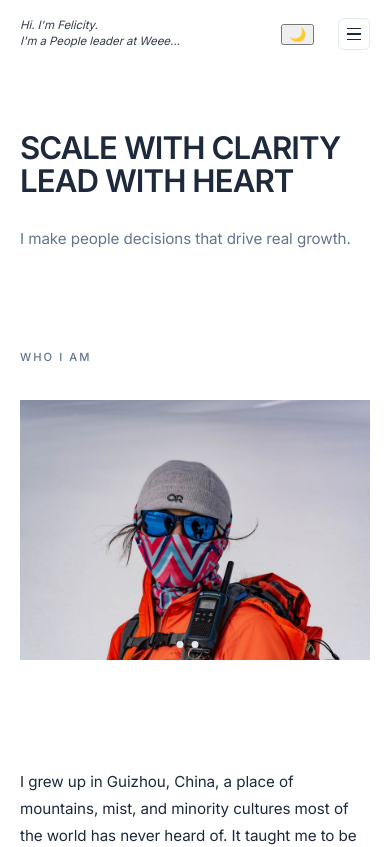
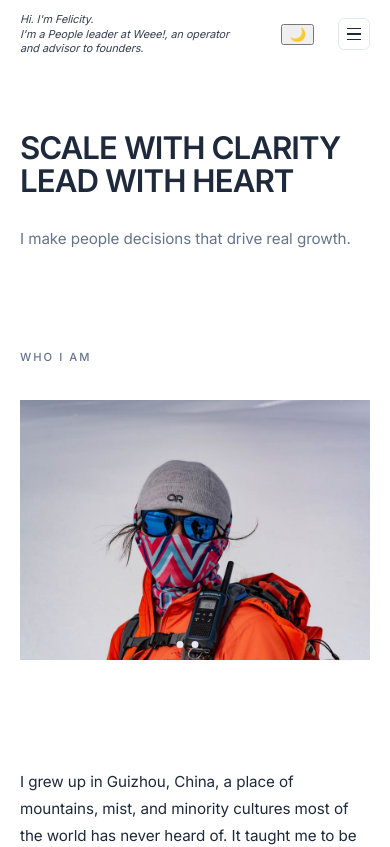
Before and after one commit to fel-nobot/feiweb, a Next.js app: page / in a window 390 px wide. Shown: the top 847 px of the page. Built offline with nearby package versions, Linux system fonts and the light colour scheme.

Commit message:
Fix mobile nav greeting truncation

```diff
--- a/app/globals.css
+++ b/app/globals.css
@@ -366,8 +366,8 @@ a { color: inherit; text-decoration: none; }
   .section { padding: 3.5rem 0; }
   .section-label { margin: 0 0 2rem; }
 
-  /* Nav greeting — first line only on mobile */
-  .nav-greeting { font-size: 0.75rem; white-space: nowrap; max-width: 160px; overflow: hidden; text-overflow: ellipsis; }
+  /* Nav greeting — wrap naturally on mobile */
+  .nav-greeting { font-size: 0.7rem; white-space: normal; max-width: 55vw; overflow: visible; line-height: 1.4; }
 
   /* About — photo on top, smaller height */
   .about-media { height: 320px; }
@@ -396,7 +396,7 @@ a { color: inherit; text-decoration: none; }
 }
 
 @media (max-width: 480px) {
-  .nav-greeting { font-size: 0.72rem; max-width: 160px; line-height: 1.35; }
+  .nav-greeting { font-size: 0.68rem; max-width: 55vw; line-height: 1.35; }
   .h1 { font-size: clamp(1.6rem, 8vw, 2.4rem); }
   .hero { padding: 4rem 0 3rem; }
   .section { padding: 3rem 0; }
```
